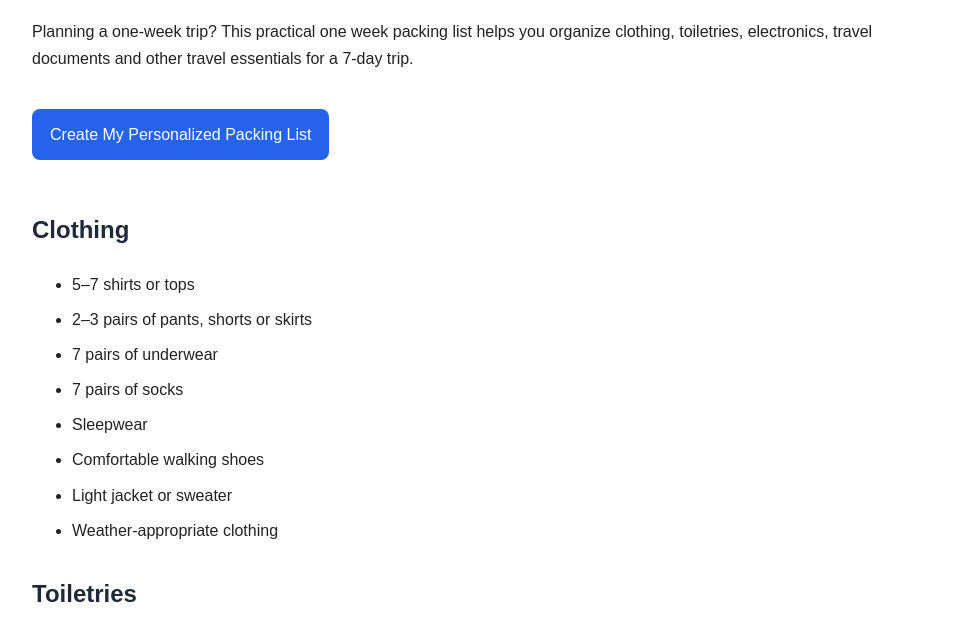
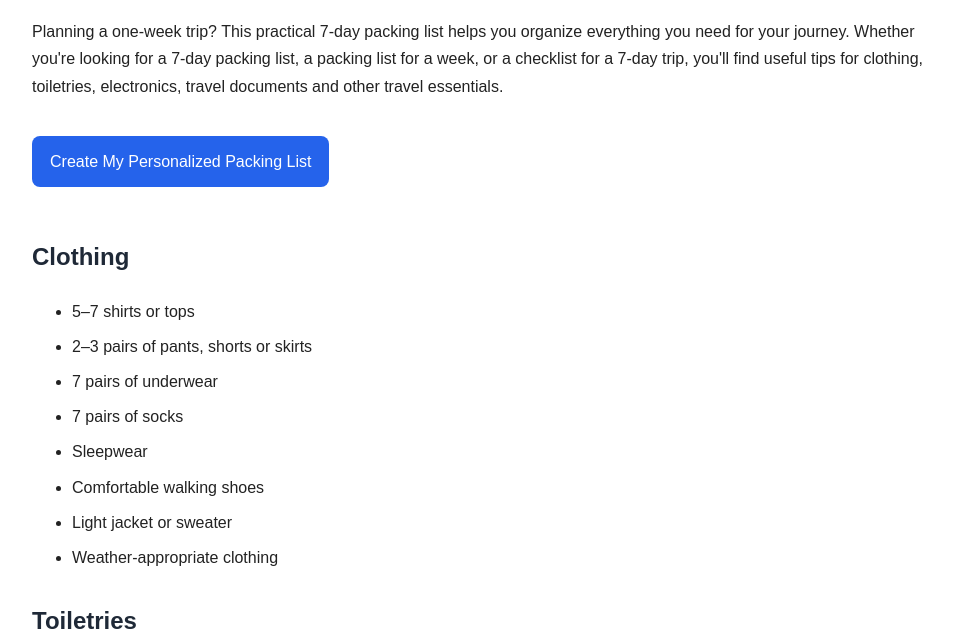
Before and after one commit to muneebfirst5/PackWise, a plain HTML site: page 7-day-packing-list.html in a window 1280 px wide. Shown: the part 109-741 px from the top of the page, without its empty margins (158-1111 px from the left). Drawn offline with Linux system fonts and the light colour scheme.

Commit message:
Update 7-day-packing-list.html

```diff
--- a/7-day-packing-list.html
+++ b/7-day-packing-list.html
@@ -69,10 +69,13 @@
         <h1>One Week Packing List: 7-Day Travel Checklist</h1>
 
         <p>
-            Planning a one-week trip? This practical one week packing list
-            helps you organize clothing, toiletries, electronics, travel
-            documents and other travel essentials for a 7-day trip.
-        </p>
+    Planning a one-week trip? This practical 7-day packing list
+    helps you organize everything you need for your journey.
+    Whether you're looking for a 7-day packing list, a packing
+    list for a week, or a checklist for a 7-day trip, you'll
+    find useful tips for clothing, toiletries, electronics,
+    travel documents and other travel essentials.
+</p>
 
         <a class="button" href="generator.html">
             Create My Personalized Packing List
```
